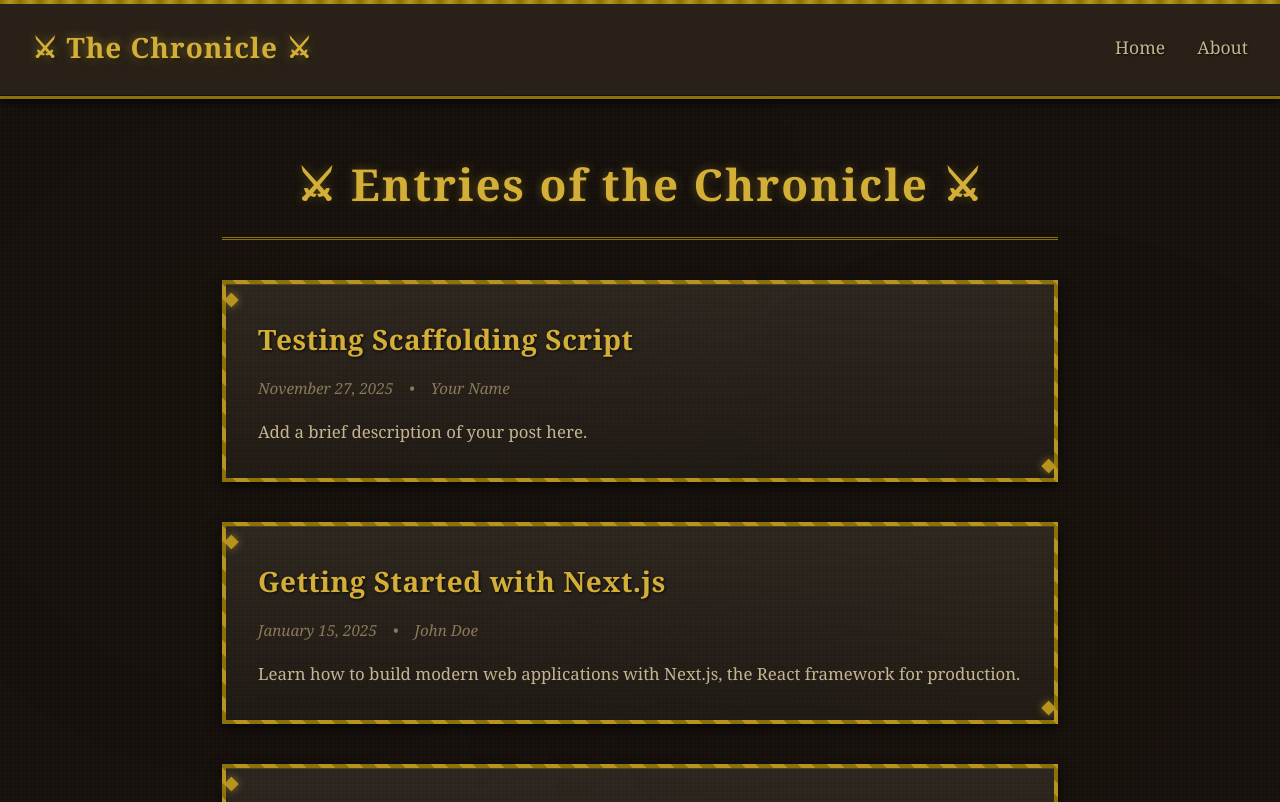
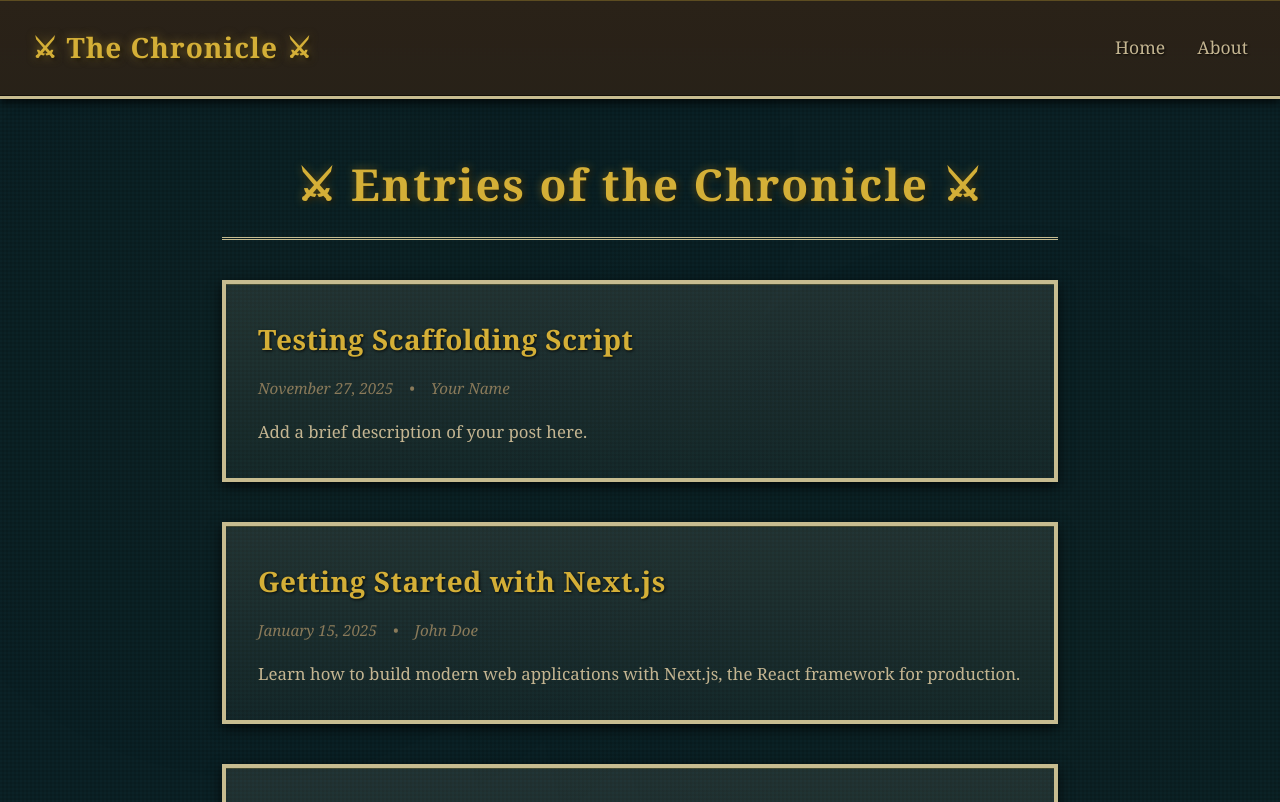
Before and after one commit to meisen-haus/elder-grohls-blog, a Next.js app: page / in a window 1280 px wide. Shown: the top 802 px of the page. Built offline with nearby package versions, Linux system fonts and the light colour scheme.

Commit message:
less bad styles

```diff
--- a/app/globals.css
+++ b/app/globals.css
@@ -11,14 +11,14 @@
   --brass: #b5a642;
   --parchment: #f4e4c1;
   --parchment-dark: #d4c4a1;
-  --bg-dark: #1a1410;
+  --bg-dark: #0b2227;
   --bg-darker: #0f0c08;
   --panel-bg: #2a2218;
   --text-gold: #f0d98f;
   --text-light: #c4b591;
   --text-dim: #8a7a5a;
-  --border-ornate: #8b7109;
-  --shadow-dark: rgba(0, 0, 0, 0.7);
+  --border-ornate: #c7bc90;
+  --shadow-dark: rgba(1, 0, 0, 0.7);
 }
 
 body {
@@ -57,7 +57,7 @@ body {
   position: relative;
 }
 
-.header::before {
+/* .header::before {
   content: '';
   position: absolute;
   top: 0;
@@ -70,7 +70,7 @@ body {
     var(--gold) 10px,
     var(--gold-dark) 20px
   );
-}
+} */
 
 .logo {
   font-size: 1.75rem;
@@ -151,7 +151,7 @@ body {
   position: relative;
 }
 
-.footer::before {
+/* .footer::before {
   content: '';
   position: absolute;
   bottom: 0;
@@ -164,7 +164,7 @@ body {
     var(--gold) 10px,
     var(--gold-dark) 20px
   );
-}
+} */
 
 .page-title {
   font-size: 2.75rem;
@@ -176,7 +176,7 @@ body {
     2px 2px 6px rgba(0, 0, 0, 0.9);
   text-align: center;
   letter-spacing: 2px;
-  border-bottom: 3px double var(--gold-dark);
+  border-bottom: 3px double var(--border-ornate);
   padding-bottom: 1rem;
 }
 
@@ -189,13 +189,13 @@ body {
 .post-card {
   background: linear-gradient(to bottom, rgba(244, 228, 193, 0.1) 0%, rgba(212, 196, 161, 0.05) 100%);
   border: 4px solid var(--border-ornate);
-  border-image: repeating-linear-gradient(
+  /* border-image: repeating-linear-gradient(
     45deg,
     var(--gold-dark),
     var(--gold-dark) 10px,
     var(--gold) 10px,
     var(--gold) 20px
-  ) 4;
+  ) 4; */
   padding: 2rem;
   transition: all 0.3s;
   cursor: pointer;
@@ -205,14 +205,14 @@ body {
     inset 0 1px 0 rgba(212, 175, 55, 0.2);
 }
 
-.post-card::before,
+/* .post-card::before,
 .post-card::after {
   content: '◆';
   position: absolute;
   color: var(--gold);
   font-size: 1.2rem;
   text-shadow: 0 0 8px rgba(212, 175, 55, 0.6);
-}
+} */
 
 .post-card::before {
   top: -2px;
@@ -272,13 +272,13 @@ body {
 .post-content {
   background: linear-gradient(to bottom, rgba(244, 228, 193, 0.12) 0%, rgba(212, 196, 161, 0.06) 100%);
   border: 4px solid var(--border-ornate);
-  border-image: repeating-linear-gradient(
+  /* border-image: repeating-linear-gradient(
     45deg,
     var(--gold-dark),
     var(--gold-dark) 10px,
     var(--gold) 10px,
     var(--gold) 20px
-  ) 4;
+  ) 4; */
   padding: 2.5rem;
   margin-top: 2rem;
   position: relative;
@@ -287,14 +287,14 @@ body {
     inset 0 1px 0 rgba(212, 175, 55, 0.2);
 }
 
-.post-content::before,
+/* .post-content::before,
 .post-content::after {
   content: '◆';
   position: absolute;
   color: var(--gold);
   font-size: 1.5rem;
   text-shadow: 0 0 8px rgba(212, 175, 55, 0.6);
-}
+} */
 
 .post-content::before {
   top: -2px;
@@ -309,11 +309,11 @@ body {
 .post-header {
   margin-bottom: 2.5rem;
   padding-bottom: 2rem;
-  border-bottom: 3px double var(--gold-dark);
+  border-bottom: 3px double var(--border-ornate);
   position: relative;
 }
 
-.post-header::after {
+/* .post-header::after {
   content: '◆◆◆';
   position: absolute;
   bottom: -0.75rem;
@@ -324,7 +324,7 @@ body {
   letter-spacing: 0.5rem;
   background: var(--bg-dark);
   padding: 0 1rem;
-}
+} */
 
 .post-title {
   font-size: 2.75rem;
```
